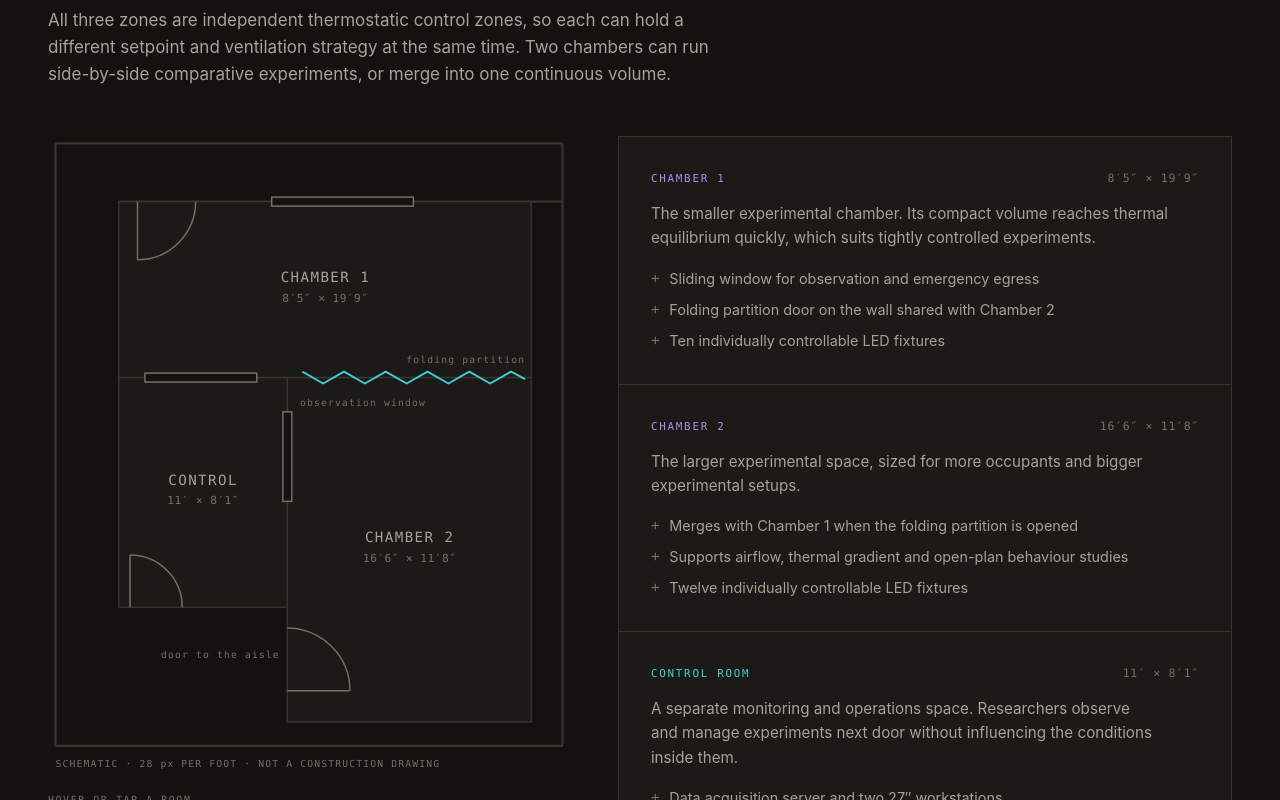
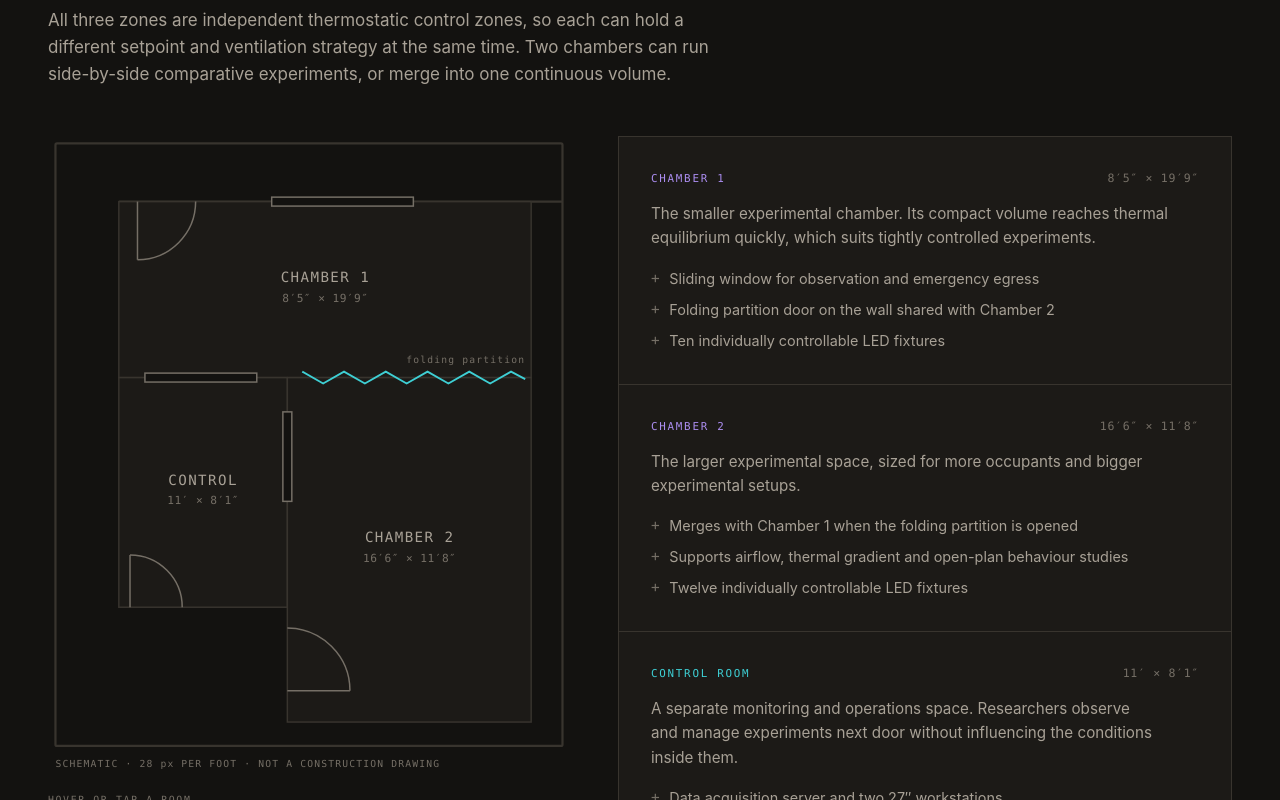
Before and after one commit to humanbuildingsynergy/humanbuildingsynergy.github.io, an Eleventy site: page src/facility.njk in a window 1280 px wide. Shown: the part 620-1420 px from the top of the page. Built offline with nearby package versions, Linux system fonts and the light colour scheme; Eleventy itself is replaced by a stand-in of ours; files that its build step writes are made by us from their sources.

Commit message:
Drop the observation-window and aisle-door labels from the plan
Both features stay drawn; only the callout text goes. The plan reads more
quietly without them, and the zone cards already explain what the openings do.

```diff
--- a/src/_includes/floorplan.njk
+++ b/src/_includes/floorplan.njk
@@ -75,8 +75,6 @@
   <!-- ── annotation ───────────────────────────────────────── -->
   <g class="plan__note">
     <text x="640" y="304" text-anchor="end">folding partition</text>
-    <text x="338" y="362" text-anchor="start">observation window</text>
-    <text x="311" y="700" text-anchor="end">door to the aisle</text>
     <text x="10" y="846" text-anchor="start">SCHEMATIC · 28 px PER FOOT · NOT A CONSTRUCTION DRAWING</text>
   </g>
 </svg>
```
